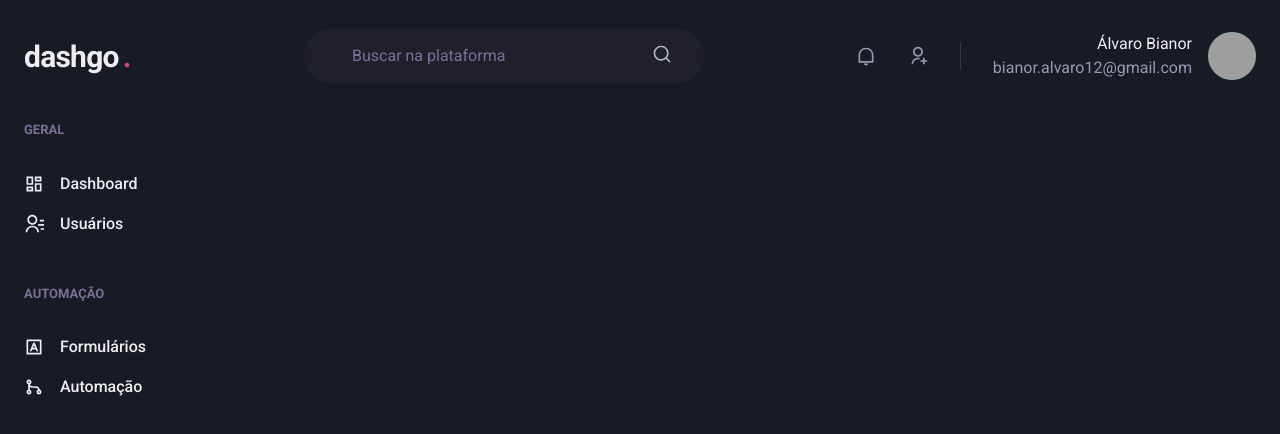
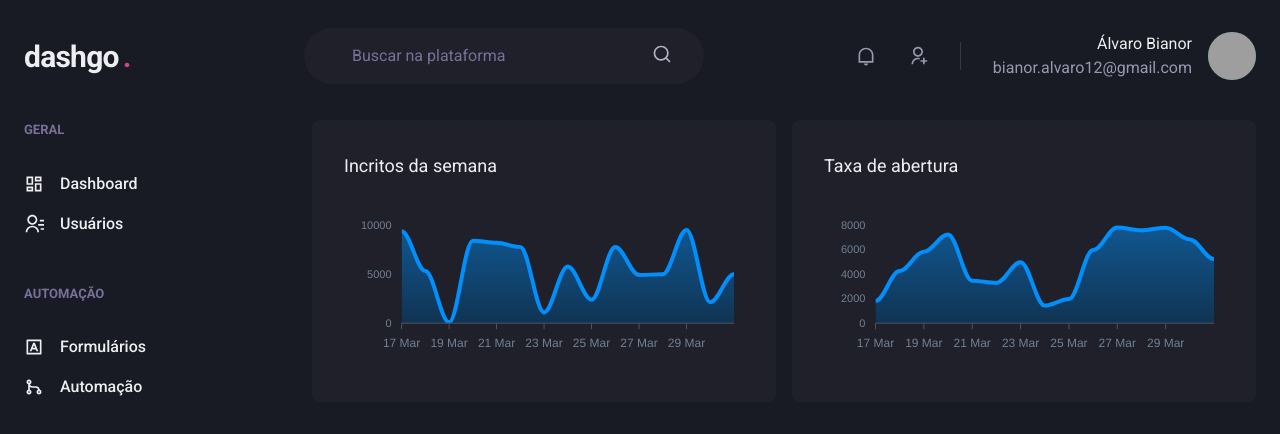
Before and after one commit to alvarobianor/dashGo, a Next.js app: page /dashboard in a window 1280 px wide. Shown: the top 434 px of the page. Built offline with nearby package versions, Linux system fonts and the light colour scheme; grey boxes are pictures that could not be loaded.

Commit message:
finishing dashboard

```diff
--- a/package.json
+++ b/package.json
@@ -13,9 +13,11 @@
     "@chakra-ui/react": "^1.8.8",
     "@emotion/react": "^11.9.0",
     "@emotion/styled": "^11.8.1",
+    "apexcharts": "^3.35.0",
     "framer-motion": "^6.3.1",
     "next": "12.1.5",
     "react": "18.0.0",
+    "react-apexcharts": "^1.4.0",
     "react-dom": "18.0.0",
     "react-icons": "^4.3.1"
   },
--- a/src/pages/dashboard.tsx
+++ b/src/pages/dashboard.tsx
@@ -1,6 +1,117 @@
-import { Flex } from "@chakra-ui/react";
+import { Flex, SimpleGrid, Box, Text, theme } from "@chakra-ui/react";
 import { Header } from "../components/Header";
 import { Sidebar } from "../components/Sidebar";
+import dynamic from "next/dynamic";
+import { ApexOptions } from "apexcharts";
+const Chart = dynamic(() => import("react-apexcharts"), {
+  ssr: false,
+});
+
+const options: ApexOptions = {
+  chart: {
+    toolbar: {
+      show: false,
+    },
+    zoom: {
+      enabled: false,
+    },
+    foreColor: theme.colors.gray[500],
+  },
+  grid: {
+    show: false,
+  },
+  dataLabels: {
+    enabled: false,
+  },
+  tooltip: {
+    enabled: false,
+  },
+  stroke: {
+    width: 4,
+  },
+  xaxis: {
+    type: "datetime",
+    axisBorder: {
+      color: theme.colors.gray[600],
+    },
+    axisTicks: {
+      color: theme.colors.gray[600],
+    },
+    categories: [
+      "2022-03-17TO0:00:00.000Z",
+      "2022-03-18TO0:00:00.000Z",
+      "2022-03-19TO0:00:00.000Z",
+      "2022-03-20TO0:00:00.000Z",
+      "2022-03-21TO0:00:00.000Z",
+      "2022-03-22TO0:00:00.000Z",
+      "2022-03-23TO0:00:00.000Z",
+      "2022-03-24TO0:00:00.000Z",
+      "2022-03-25TO0:00:00.000Z",
+      "2022-03-26TO0:00:00.000Z",
+      "2022-03-27TO0:00:00.000Z",
+      "2022-03-28TO0:00:00.000Z",
+      "2022-03-29TO0:00:00.000Z",
+      "2022-03-30TO0:00:00.000Z",
+      "2022-03-31TO0:00:00.000Z",
+    ],
+  },
+
+  fill: {
+    opacity: 0.3,
+    type: "gradient",
+    gradient: {
+      shade: "dark",
+      opacityFrom: 0.7,
+      opacityTo: 0.7,
+    },
+  },
+};
+
+const series = [
+  {
+    name: "series1",
+    data: [
+      parseInt(Number(Math.random() * 10000).toFixed(0)),
+      parseInt(Number(Math.random() * 10000).toFixed(0)),
+      parseInt(Number(Math.random() * 10000).toFixed(0)),
+      parseInt(Number(Math.random() * 10000).toFixed(0)),
+      parseInt(Number(Math.random() * 10000).toFixed(0)),
+      parseInt(Number(Math.random() * 10000).toFixed(0)),
+      parseInt(Number(Math.random() * 10000).toFixed(0)),
+      parseInt(Number(Math.random() * 10000).toFixed(0)),
+      parseInt(Number(Math.random() * 10000).toFixed(0)),
+      parseInt(Number(Math.random() * 10000).toFixed(0)),
+      parseInt(Number(Math.random() * 10000).toFixed(0)),
+      parseInt(Number(Math.random() * 10000).toFixed(0)),
+      parseInt(Number(Math.random() * 10000).toFixed(0)),
+      parseInt(Number(Math.random() * 10000).toFixed(0)),
+      parseInt(Number(Math.random() * 10000).toFixed(0)),
+    ],
+  },
+];
+
+const series2 = [
+  {
+    name: "series2",
+    data: [
+      parseInt(Number(Math.random() * 10000).toFixed(0)),
+      parseInt(Number(Math.random() * 10000).toFixed(0)),
+      parseInt(Number(Math.random() * 10000).toFixed(0)),
+      parseInt(Number(Math.random() * 10000).toFixed(0)),
+      parseInt(Number(Math.random() * 10000).toFixed(0)),
+      parseInt(Number(Math.random() * 10000).toFixed(0)),
+      parseInt(Number(Math.random() * 10000).toFixed(0)),
+      parseInt(Number(Math.random() * 10000).toFixed(0)),
+      parseInt(Number(Math.random() * 10000).toFixed(0)),
+      parseInt(Number(Math.random() * 10000).toFixed(0)),
+      parseInt(Number(Math.random() * 10000).toFixed(0)),
+      parseInt(Number(Math.random() * 10000).toFixed(0)),
+      parseInt(Number(Math.random() * 10000).toFixed(0)),
+      parseInt(Number(Math.random() * 10000).toFixed(0)),
+      parseInt(Number(Math.random() * 10000).toFixed(0)),
+    ],
+  },
+];
 
 export default function DashBoard() {
   return (
@@ -9,6 +120,42 @@ export default function DashBoard() {
 
       <Flex w="100%" my="6" maxWidth={1480} mx="auto" px="6">
         <Sidebar />
+
+        <SimpleGrid
+          flex="1"
+          gap="4"
+          minChildWidth="320px"
+          alignItems="flex-start"
+        >
+          <Box
+            p="8"
+            bg="gray.800"
+            borderRadius={8}
+            // pb="4"|
+          >
+            <Text fontSize="lg" mb="4">
+              Incritos da semana
+            </Text>
+            <Chart options={options} series={series} type="area" height={160} />
+          </Box>
+
+          <Box
+            p="8"
+            bg="gray.800"
+            borderRadius={8}
+            // pb="4"|
+          >
+            <Text fontSize="lg" mb="4">
+              Taxa de abertura
+            </Text>
+            <Chart
+              options={options}
+              series={series2}
+              type="area"
+              height={160}
+            />
+          </Box>
+        </SimpleGrid>
       </Flex>
     </Flex>
   );
```
Also changed, not shown: 1 other file (tests, documents, lock files or other folders).
